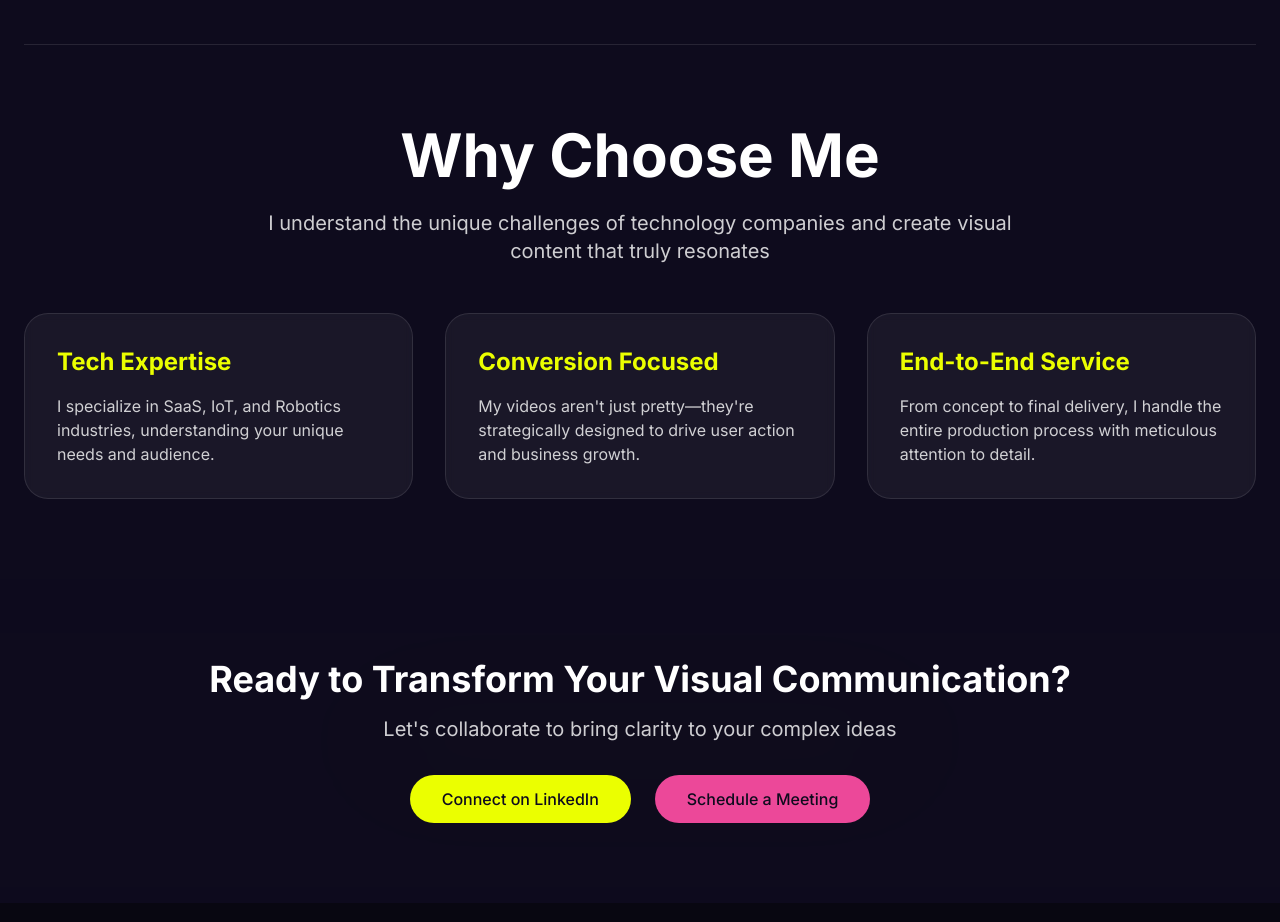
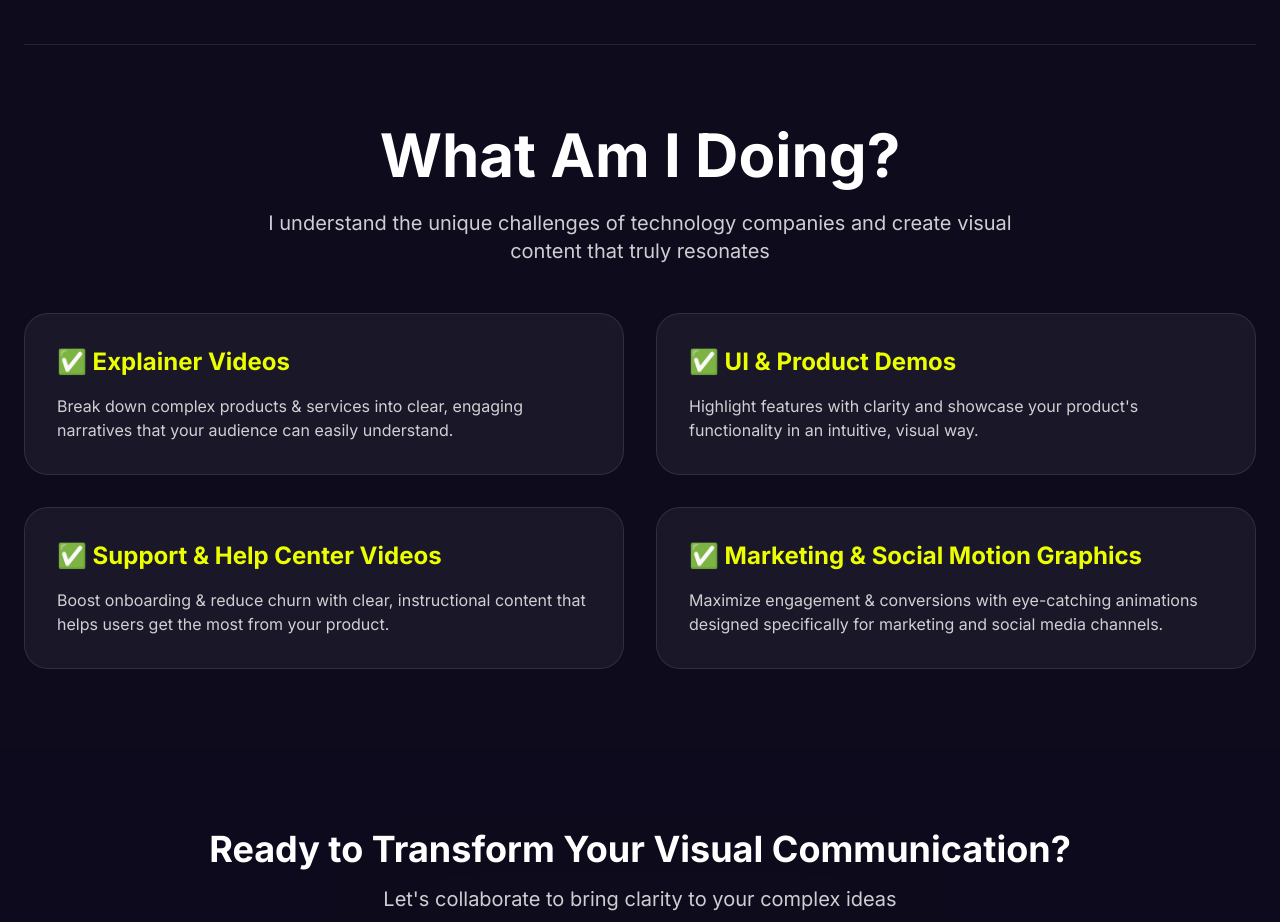
Before and after one commit to danny4fox/yellow-brick-launchpad, a React (Vite) app: page / in a window 1280 px wide. Shown: the part 1400-2322 px from the top of the page. Built offline with nearby package versions, Linux system fonts and the light colour scheme.

Commit message:
Refactor: Update "Why Choose Me" section
Update the "Why Choose Me" section to "What am I doing?" and update the content to include four new blocks with specified content.

```diff
--- a/src/pages/Index.tsx
+++ b/src/pages/Index.tsx
@@ -89,11 +89,11 @@ const Index = () => {
           <Separator className="my-0 bg-white/10" />
         </div>
 
-        {/* Why Choose Me Section - Gradient background */}
+        {/* What Am I Doing Section - Gradient background */}
         <section id="services" className="py-20 bg-gradient-to-b from-darknavy to-darknavy/80">
           <div className="container mx-auto px-6">
             <div className="text-center mb-12">
-              <h2 className="text-4xl md:text-6xl font-bold mb-6">Why Choose Me</h2>
+              <h2 className="text-4xl md:text-6xl font-bold mb-6">What Am I Doing?</h2>
               <p className="text-lg md:text-xl max-w-3xl mx-auto text-white/80">
                 I understand the unique challenges of technology companies and create visual
                 content that truly resonates
@@ -101,26 +101,29 @@ const Index = () => {
             </div>
 
             {/* Services Cards */}
-            <div className="grid grid-cols-1 md:grid-cols-3 gap-8">
+            <div className="grid grid-cols-1 md:grid-cols-2 gap-8">
               <div className="p-8 rounded-3xl bg-white/5 backdrop-blur-sm border border-white/10 hover:border-neon/50 transition-all">
-                <h3 className="font-bold text-2xl mb-4 text-neon">Tech Expertise</h3>
+                <h3 className="font-bold text-2xl mb-4 text-neon">✅ Explainer Videos</h3>
                 <p className="text-white/80">
-                  I specialize in SaaS, IoT, and Robotics industries, understanding your unique
-                  needs and audience.
+                  Break down complex products & services into clear, engaging narratives that your audience can easily understand.
                 </p>
               </div>
               <div className="p-8 rounded-3xl bg-white/5 backdrop-blur-sm border border-white/10 hover:border-neon/50 transition-all">
-                <h3 className="font-bold text-2xl mb-4 text-neon">Conversion Focused</h3>
+                <h3 className="font-bold text-2xl mb-4 text-neon">✅ UI & Product Demos</h3>
                 <p className="text-white/80">
-                  My videos aren't just pretty—they're strategically designed to drive user
-                  action and business growth.
+                  Highlight features with clarity and showcase your product's functionality in an intuitive, visual way.
                 </p>
               </div>
               <div className="p-8 rounded-3xl bg-white/5 backdrop-blur-sm border border-white/10 hover:border-neon/50 transition-all">
-                <h3 className="font-bold text-2xl mb-4 text-neon">End-to-End Service</h3>
+                <h3 className="font-bold text-2xl mb-4 text-neon">✅ Support & Help Center Videos</h3>
                 <p className="text-white/80">
-                  From concept to final delivery, I handle the entire production process with
-                  meticulous attention to detail.
+                  Boost onboarding & reduce churn with clear, instructional content that helps users get the most from your product.
+                </p>
+              </div>
+              <div className="p-8 rounded-3xl bg-white/5 backdrop-blur-sm border border-white/10 hover:border-neon/50 transition-all">
+                <h3 className="font-bold text-2xl mb-4 text-neon">✅ Marketing & Social Motion Graphics</h3>
+                <p className="text-white/80">
+                  Maximize engagement & conversions with eye-catching animations designed specifically for marketing and social media channels.
                 </p>
               </div>
             </div>
```
